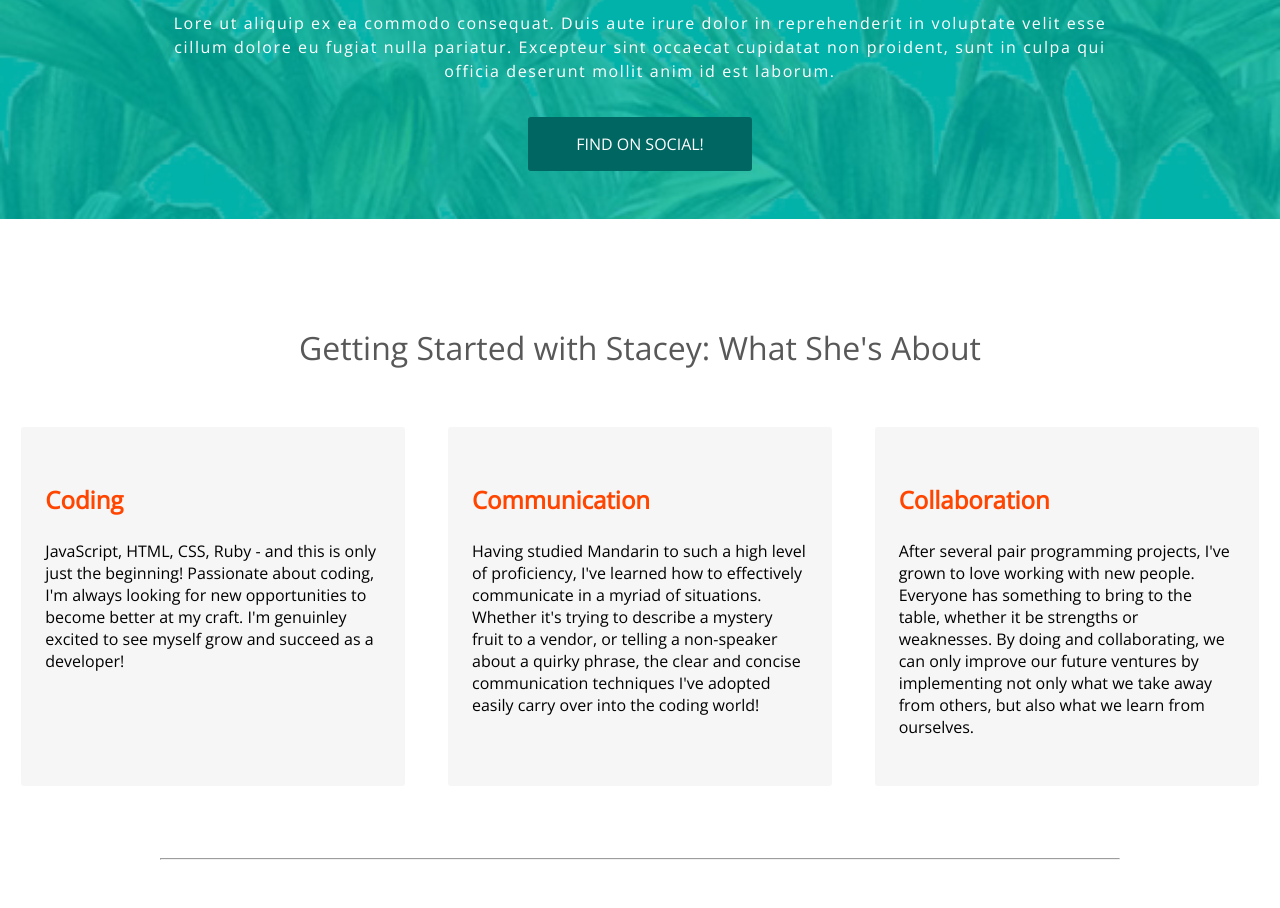
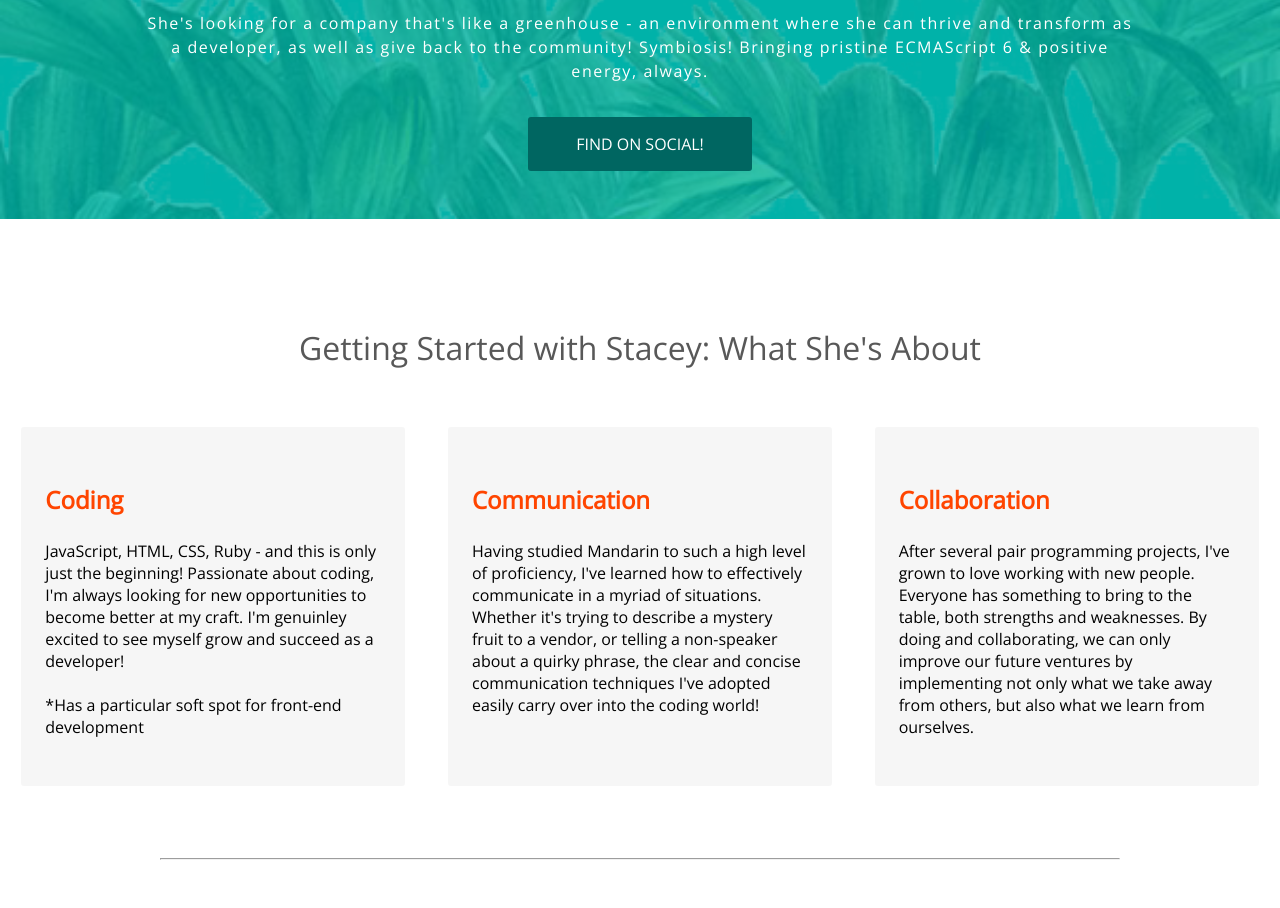
Before and after one commit to smarks8/blueabode, a website: page index.html in a window 1280 px wide. Shown: the part 450-1358 px from the top of the page. Drawn offline with nearby package versions, Linux system fonts and the light colour scheme.

Commit message:
fixed bio paragraph

```diff
--- a/index.html
+++ b/index.html
@@ -35,7 +35,7 @@
       <div class="main-header">
         <div class="main-header__content">
           <h1 class="main-header__content-hero-header">Make Stacey your competitve advantage</h1>
-          <h2 class="main-header__content-hero-subheader">Lore ut aliquip ex ea commodo consequat. Duis aute irure dolor in reprehenderit in voluptate velit esse cillum dolore eu fugiat nulla pariatur. Excepteur sint occaecat cupidatat non proident, sunt in culpa qui officia deserunt mollit anim id est laborum.</h2>
+          <h2 class="main-header__content-hero-subheader">She's looking for a company that's like a greenhouse - an environment where she can thrive and transform as a developer, as well as give back to the community! Symbiosis! Bringing pristine ECMAScript 6 & positive energy, always.</h2>
           <a class="main-header__content-button" href="#main-last">Find On Social!</a>
         </div>
         <div class="main-header__bg"></div>
@@ -47,7 +47,7 @@
           <div class="main-about__content-list">
             <div class="main-about__content-list-item">
                 <h3>Coding</h3>
-                <p>JavaScript, HTML, CSS, Ruby - and this is only just the beginning! Passionate about coding, I'm always looking for new opportunities to become better at my craft. I'm genuinley excited to see myself grow and succeed as a developer!</p>
+                <p>JavaScript, HTML, CSS, Ruby - and this is only just the beginning! Passionate about coding, I'm always looking for new opportunities to become better at my craft. I'm genuinley excited to see myself grow and succeed as a developer! </br></br> *Has a particular soft spot for front-end development</p>
             </div>
             <div class="main-about__content-list-item">
                 <h3>Communication</h3>
@@ -55,7 +55,7 @@
             </div>
             <div class="main-about__content-list-item">
                 <h3>Collaboration</h3>
-                <p>After several pair programming projects, I've grown to love working with new people. Everyone has something to bring to the table, whether it be strengths or weaknesses. By doing and collaborating, we can only improve our future ventures by implementing not only what we take away from others, but also what we learn from ourselves.</p>
+                <p>After several pair programming projects, I've grown to love working with new people. Everyone has something to bring to the table, both strengths and weaknesses. By doing and collaborating, we can only improve our future ventures by implementing not only what we take away from others, but also what we learn from ourselves.</p>
             </div>
           </div>
         </div>
```
